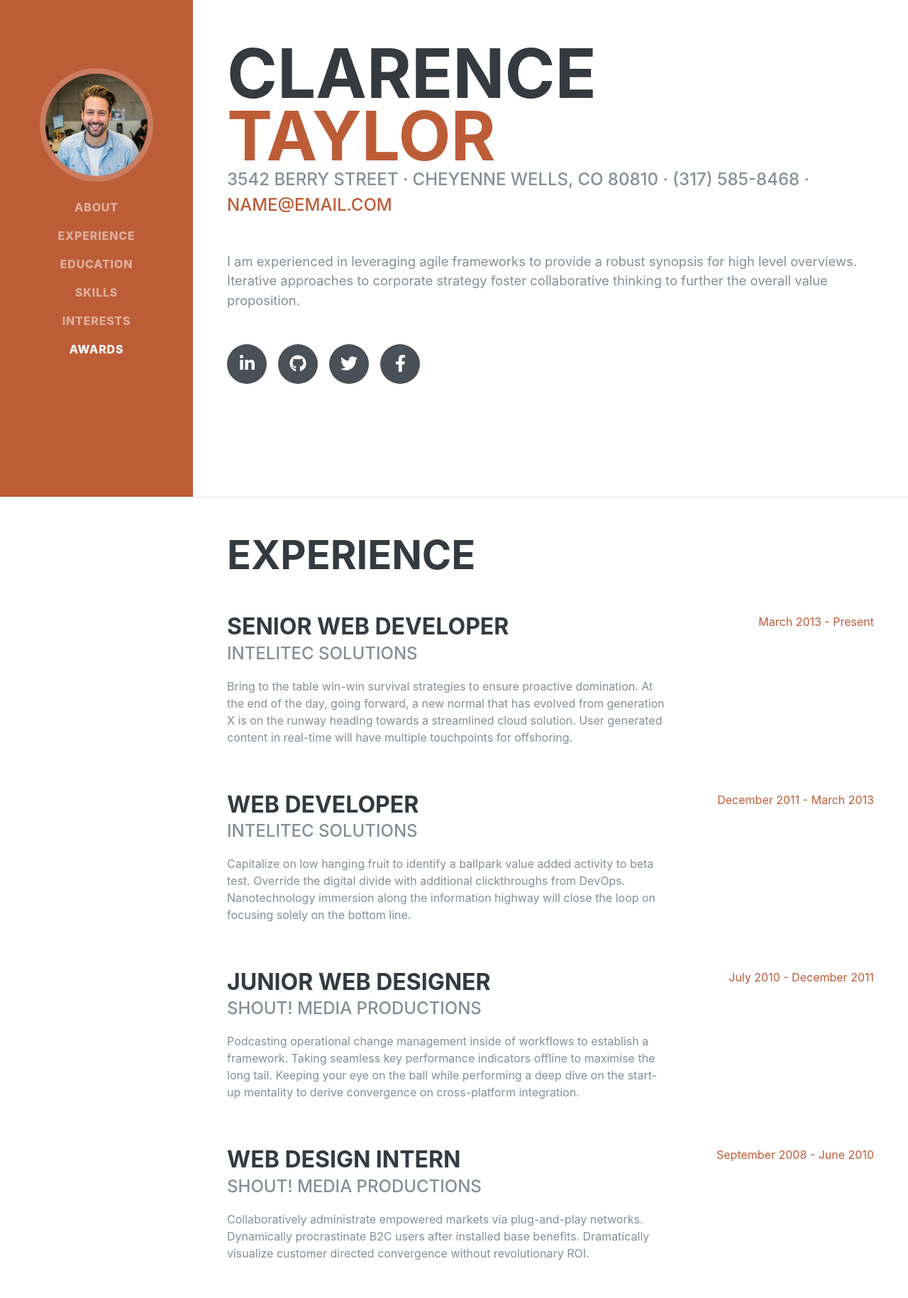
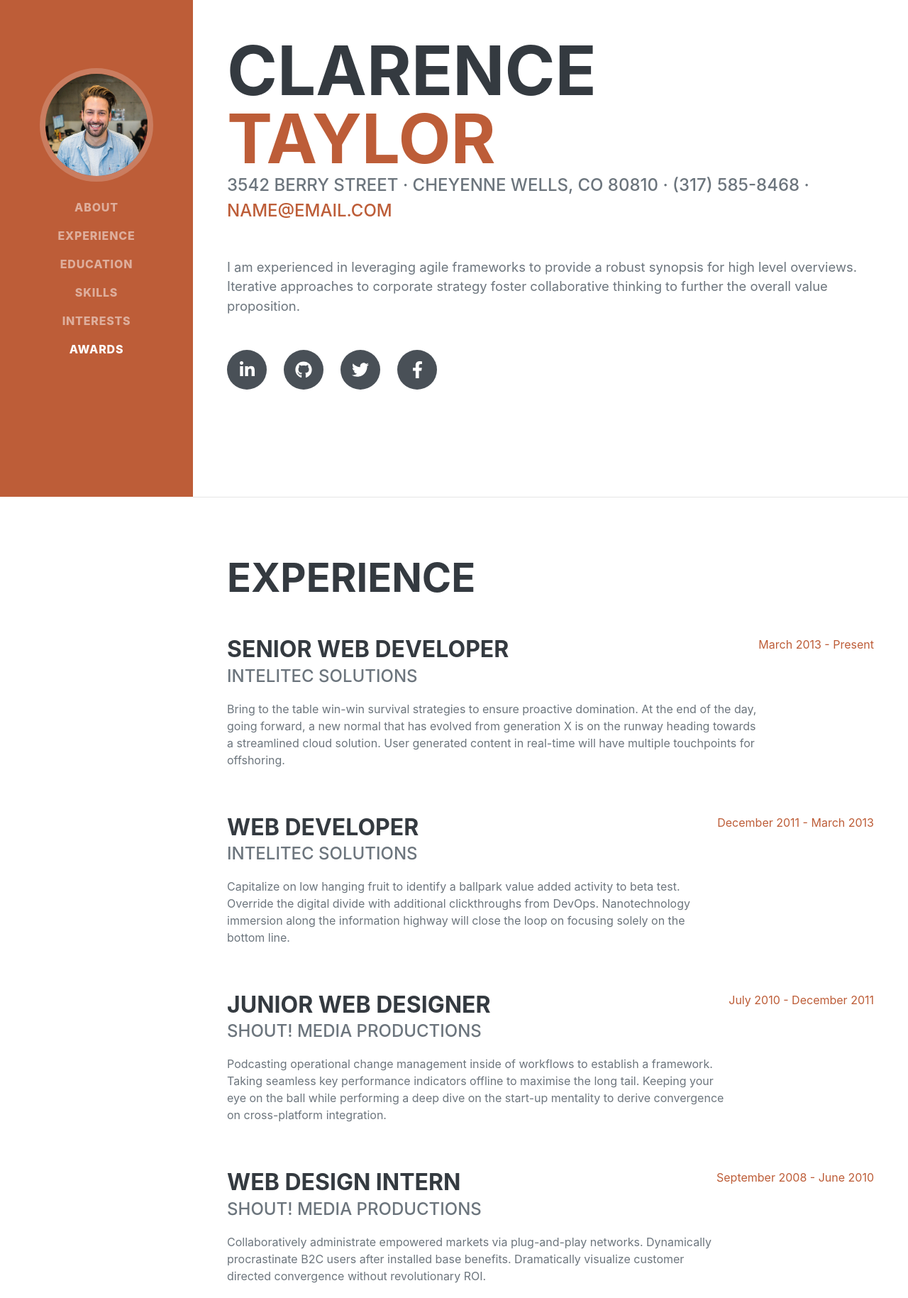
Before and after one commit to mik0153/resume, a website: page src/pug/index.pug in a window 1280 px wide. Shown: the part 100-1929 px from the top of the page at 71% size. Drawn offline with nearby package versions, Linux system fonts and the light colour scheme; files that its build step writes are made by us from their sources; files whose address does not match are found by name; a web font is replaced by a local one.

Commit message:
v6 refactor with updated depednencies, Bootstrap 4.5, and more intuitive markup along with node scripts replacing gulp

```diff
--- a/src/pug/index.pug
+++ b/src/pug/index.pug
@@ -13,7 +13,7 @@ html(lang='en')
         link(rel='icon', type='image/x-icon', href='assets/img/favicon.ico')
 
         // Font Awesome icons (free version)
-        script(src='https://use.fontawesome.com/releases/v5.12.1/js/all.js', crossorigin='anonymous')
+        script(src='https://use.fontawesome.com/releases/v5.13.0/js/all.js', crossorigin='anonymous')
 
         // Google fonts
         link(href='https://fonts.googleapis.com/css?family=Saira+Extra+Condensed:500,700', rel='stylesheet', type='text/css')
@@ -51,8 +51,8 @@ html(lang='en')
         .container-fluid.p-0
 
             // About
-            section#about.resume-section.p-3.p-lg-5.d-flex.align-items-center
-                .w-100
+            section#about.resume-section
+                .resume-section-content
                     h1.mb-0
                         | Clarence
                         span.text-primary Taylor
@@ -62,81 +62,87 @@ html(lang='en')
                     p.lead.mb-5
                         | I am experienced in leveraging agile frameworks to provide a robust synopsis for high level overviews. Iterative approaches to corporate strategy foster collaborative thinking to further the overall value proposition.
                     .social-icons
-                        a(href='#')
+                        a.social-icon(href='#')
                             i.fab.fa-linkedin-in
-                        a(href='#')
+                        a.social-icon(href='#')
                             i.fab.fa-github
-                        a(href='#')
+                        a.social-icon(href='#')
                             i.fab.fa-twitter
-                        a(href='#')
+                        a.social-icon(href='#')
                             i.fab.fa-facebook-f
 
             hr.m-0
 
             // Experience
-            section#experience.resume-section.p-3.p-lg-5.d-flex.justify-content-center
-                .w-100
+            section#experience.resume-section
+               .resume-section-content
                     h2.mb-5 Experience
-                    .resume-item.d-flex.flex-column.flex-md-row.justify-content-between.mb-5
-                        .resume-content
+
+                    .d-flex.flex-column.flex-md-row.justify-content-between.mb-5
+                        .flex-grow-1
                             h3.mb-0 Senior Web Developer
                             .subheading.mb-3 Intelitec Solutions
                             p
                                 | Bring to the table win-win survival strategies to ensure proactive domination. At the end of the day, going forward, a new normal that has evolved from generation X is on the runway heading towards a streamlined cloud solution. User generated content in real-time will have multiple touchpoints for offshoring.
-                        .resume-date.text-md-right
+                        .flex-shrink-0
                             span.text-primary March 2013 - Present
-                    .resume-item.d-flex.flex-column.flex-md-row.justify-content-between.mb-5
-                        .resume-content
+
+                    .d-flex.flex-column.flex-md-row.justify-content-between.mb-5
+                        .flex-grow-1
                             h3.mb-0 Web Developer
                             .subheading.mb-3 Intelitec Solutions
                             p
                                 | Capitalize on low hanging fruit to identify a ballpark value added activity to beta test. Override the digital divide with additional clickthroughs from DevOps. Nanotechnology immersion along the information highway will close the loop on focusing solely on the bottom line.
-                        .resume-date.text-md-right
+                        .flex-shrink-0
                             span.text-primary December 2011 - March 2013
-                    .resume-item.d-flex.flex-column.flex-md-row.justify-content-between.mb-5
-                        .resume-content
+
+                    .d-flex.flex-column.flex-md-row.justify-content-between.mb-5
+                        .flex-grow-1
                             h3.mb-0 Junior Web Designer
                             .subheading.mb-3 Shout! Media Productions
                             p
                                 | Podcasting operational change management inside of workflows to establish a framework. Taking seamless key performance indicators offline to maximise the long tail. Keeping your eye on the ball while performing a deep dive on the start-up mentality to derive convergence on cross-platform integration.
-                        .resume-date.text-md-right
+                        .flex-shrink-0
                             span.text-primary July 2010 - December 2011
-                    .resume-item.d-flex.flex-column.flex-md-row.justify-content-between
-                        .resume-content
+
+                    .d-flex.flex-column.flex-md-row.justify-content-between
+                        .flex-grow-1
                             h3.mb-0 Web Design Intern
                             .subheading.mb-3 Shout! Media Productions
                             p
                                 | Collaboratively administrate empowered markets via plug-and-play networks. Dynamically procrastinate B2C users after installed base benefits. Dramatically visualize customer directed convergence without revolutionary ROI.
-                        .resume-date.text-md-right
+                        .flex-shrink-0
                             span.text-primary September 2008 - June 2010
 
             hr.m-0
 
             // Education
-            section#education.resume-section.p-3.p-lg-5.d-flex.align-items-center
-                .w-100
+            section#education.resume-section
+                .resume-section-content
                     h2.mb-5 Education
-                    .resume-item.d-flex.flex-column.flex-md-row.justify-content-between.mb-5
-                        .resume-content
+
+                    .d-flex.flex-column.flex-md-row.justify-content-between.mb-5
+                        .flex-grow-1
                             h3.mb-0 University of Colorado Boulder
                             .subheading.mb-3 Bachelor of Science
                             div Computer Science - Web Development Track
                             p GPA: 3.23
-                        .resume-date.text-md-right
+                        .flex-shrink-0
                             span.text-primary August 2006 - May 2010
-                    .resume-item.d-flex.flex-column.flex-md-row.justify-content-between
-                        .resume-content
+
+                    .d-flex.flex-column.flex-md-row.justify-content-between
+                        .flex-grow-1
                             h3.mb-0 James Buchanan High School
                             .subheading.mb-3 Technology Magnet Program
                             p GPA: 3.56
-                        .resume-date.text-md-right
+                        .flex-shrink-0
                             span.text-primary August 2002 - May 2006
 
             hr.m-0
 
             // Skills
-            section#skills.resume-section.p-3.p-lg-5.d-flex.align-items-center
-                .w-100
+            section#skills.resume-section
+                .resume-section-content
                     h2.mb-5 Skills
                     .subheading.mb-3 Programming Languages & Tools
                     ul.list-inline.dev-icons
@@ -167,23 +173,27 @@ html(lang='en')
                     .subheading.mb-3 Workflow
                     ul.fa-ul.mb-0
                         li
-                            i.fa-li.fa.fa-check
+                            span.fa-li
+                                i.fas.fa-check
                             | Mobile-First, Responsive Design
                         li
-                            i.fa-li.fa.fa-check
+                            span.fa-li
+                                i.fas.fa-check
                             | Cross Browser Testing & Debugging
                         li
-                            i.fa-li.fa.fa-check
+                            span.fa-li
+                                i.fas.fa-check
                             | Cross Functional Teams
                         li
-                            i.fa-li.fa.fa-check
+                            span.fa-li
+                                i.fas.fa-check
                             | Agile Development & Scrum
 
             hr.m-0
 
             // Interests
-            section#interests.resume-section.p-3.p-lg-5.d-flex.align-items-center
-                .w-100
+            section#interests.resume-section
+                .resume-section-content
                     h2.mb-5 Interests
                     p
                         | Apart from being a web developer, I enjoy most of my time being outdoors. In the winter, I am an avid skier and novice ice climber. During the warmer months here in Colorado, I enjoy mountain biking, free climbing, and kayaking.
@@ -193,45 +203,52 @@ html(lang='en')
             hr.m-0
 
             // Awards
-            section#awards.resume-section.p-3.p-lg-5.d-flex.align-items-center
-                .w-100
+            section#awards.resume-section
+                .resume-section-content
                     h2.mb-5 Awards & Certifications
                     ul.fa-ul.mb-0
                         li
-                            i.fa-li.fa.fa-trophy.text-warning
+                            span.fa-li
+                                i.fas.fa-trophy.text-warning
                             | Google Analytics Certified Developer
                         li
-                            i.fa-li.fa.fa-trophy.text-warning
+                            span.fa-li
+                                i.fas.fa-trophy.text-warning
                             | Mobile Web Specialist - Google Certification
                         li
-                            i.fa-li.fa.fa-trophy.text-warning
+                            span.fa-li
+                                i.fas.fa-trophy.text-warning
                             | 1
                             sup st
                             | Place - University of Colorado Boulder - Emerging Tech Competition 2009
                         li
-                            i.fa-li.fa.fa-trophy.text-warning
+                            span.fa-li
+                                i.fas.fa-trophy.text-warning
                             | 1
                             sup st
                             | Place - University of Colorado Boulder - Adobe Creative Jam 2008 (UI Design Category)
                         li
-                            i.fa-li.fa.fa-trophy.text-warning
+                            span.fa-li
+                                i.fas.fa-trophy.text-warning
                             | 2
                             sup nd
                             | Place - University of Colorado Boulder - Emerging Tech Competition 2008
                         li
-                            i.fa-li.fa.fa-trophy.text-warning
+                            span.fa-li
+                                i.fas.fa-trophy.text-warning
                             | 1
                             sup st
                             | Place - James Buchanan High School - Hackathon 2006
                         li
-                            i.fa-li.fa.fa-trophy.text-warning
+                            span.fa-li
+                                i.fas.fa-trophy.text-warning
                             | 3
                             sup rd
                             | Place - James Buchanan High School - Hackathon 2005
 
         // Bootstrap core JS
-        script(src='https://cdnjs.cloudflare.com/ajax/libs/jquery/3.4.1/jquery.min.js')
-        script(src='https://stackpath.bootstrapcdn.com/bootstrap/4.4.1/js/bootstrap.bundle.min.js')
+        script(src='https://cdnjs.cloudflare.com/ajax/libs/jquery/3.5.1/jquery.min.js')
+        script(src='https://stackpath.bootstrapcdn.com/bootstrap/4.5.0/js/bootstrap.bundle.min.js')
 
         // Third party plugin JS
         script(src='https://cdnjs.cloudflare.com/ajax/libs/jquery-easing/1.4.1/jquery.easing.min.js')
--- a/src/scss/_bootstrap-overrides.scss
+++ /dev/null
@@ -1,16 +0,0 @@
-.bg-primary {
-  background-color: $primary !important;
-}
-
-.text-primary {
-  color: $primary !important;
-}
-
-a {
-  color: $primary;
-  &:hover,
-  &:focus,
-  &:active {
-    color: darken($primary, 15%);
-  }
-}
--- a/src/scss/_global.scss
+++ b/src/scss/_global.scss
@@ -1,11 +1,10 @@
 // Global styling for this template
 
 body {
-  @include body-font;
-  padding-top: 54px;
+    padding-top: $navbar-base-height;
     color: $gray-600;
 }
-@media (min-width: 992px) {
+@include media-breakpoint-up(lg) {
     body {
         padding-top: 0;
         padding-left: $sidebar-base-width;
@@ -18,23 +17,11 @@ h3,
 h4,
 h5,
 h6 {
-  @include heading-font;
-  font-weight: 700;
     text-transform: uppercase;
-  color: $gray-800;
 }
 
 h1 {
-  font-size: 6rem;
-  line-height: 5.5rem;
-}
-
-h2 {
-  font-size: 3.5rem;
-}
-
-h3 {
-  font-size: 2rem;
+    line-height: 1;
 }
 
 p.lead {
@@ -43,38 +30,8 @@ p.lead {
 }
 
 .subheading {
+    font-family: $headings-font-family;
     text-transform: uppercase;
     font-weight: 500;
-  @include heading-font;
     font-size: 1.5rem;
 }
-
-.social-icons {
-  a {
-    display: inline-block;
-    height: 3.5rem;
-    width: 3.5rem;
-    background-color: $gray-700;
-    color: $white !important;
-    border-radius: 100%;
-    text-align: center;
-    font-size: 1.5rem;
-    line-height: 3.5rem;
-    margin-right: 1rem;
-    &:last-child {
-      margin-right: 0;
-    }
-    &:hover {
-      background-color: $primary;
-    }
-  }
-}
-
-.dev-icons {
-  font-size: 3rem;
-  .list-inline-item i {
-    &:hover {
-      color: $primary;
-    }
-  }
-}
--- a/src/scss/_mixins.scss
+++ /dev/null
@@ -1,8 +0,0 @@
-// Mixins
-
-@mixin body-font {
-  font-family: 'Muli', -apple-system, BlinkMacSystemFont, 'Segoe UI', Roboto, 'Helvetica Neue', Arial, sans-serif, 'Apple Color Emoji', 'Segoe UI Emoji', 'Segoe UI Symbol', 'Noto Color Emoji';
-}
-@mixin heading-font {
-  font-family: 'Saira Extra Condensed', -apple-system, BlinkMacSystemFont, 'Segoe UI', Roboto, 'Helvetica Neue', Arial, sans-serif, 'Apple Color Emoji', 'Segoe UI Emoji', 'Segoe UI Symbol', 'Noto Color Emoji';
-}
--- a/src/scss/_resume-item.scss
+++ /dev/null
@@ -1,27 +0,0 @@
-section.resume-section {
-  padding-top: 5rem !important;
-  padding-bottom: 5rem !important;
-  max-width: 75rem;
-  .resume-item {
-    .resume-content {}
-    .resume-date {
-      min-width: none;
-    }
-  }
-}
-@media (min-width: 768px) {
-  section.resume-section {
-    min-height: 100vh;
-    .resume-item {
-      .resume-date {
-        min-width: 18rem;
-      }
-    }
-  }
-}
-@media (min-width: 992px) {
-  section.resume-section {
-    padding-top: 3rem !important;
-    padding-bottom: 3rem !important;
-  }
-}
--- a/src/scss/_variables.scss
+++ b/src/scss/_variables.scss
@@ -1,39 +1,4 @@
-// Variables
-
-// Restate Bootstrap Variables
-
-$white:    #fff !default;
-$gray-100: #f8f9fa !default;
-$gray-200: #e9ecef !default;
-$gray-300: #dee2e6 !default;
-$gray-400: #ced4da !default;
-$gray-500: #adb5bd !default;
-$gray-600: #868e96 !default;
-$gray-700: #495057 !default;
-$gray-800: #343a40 !default;
-$gray-900: #212529 !default;
-$black:    #000 !default;
-
-$blue:    #007bff !default;
-$indigo:  #6610f2 !default;
-$purple:  #6f42c1 !default;
-$pink:    #e83e8c !default;
-$red:     #dc3545 !default;
-$orange:  #BD5D38 !default;
-$yellow:  #ffc107 !default;
-$green:   #28a745 !default;
-$teal:    #20c997 !default;
-$cyan:    #17a2b8 !default;
-
-$primary:       $orange !default;
-$secondary:     $gray-600 !default;
-$success:       $green !default;
-$info:          $cyan !default;
-$warning:       $yellow !default;
-$danger:        $red !default;
-$light:         $gray-100 !default;
-$dark:          $gray-800 !default;
-
-// Page Variables
-
-$sidebar-base-width: 17rem;
+@import "./variables/colors.scss";
+@import "./variables/typography.scss";
+@import "./variables/spacing.scss";
+@import "./variables/grid.scss";
--- /dev/null
+++ b/src/scss/components/_icons.scss
@@ -0,0 +1,27 @@
+// Styling for the rounded social media links
+
+.social-icons {
+    .social-icon {
+        display: inline-flex;
+        align-items: center;
+        justify-content: center;
+        height: 3.5rem;
+        width: 3.5rem;
+        background-color: $gray-700;
+        color: $white;
+        border-radius: 100%;
+        font-size: 1.5rem;
+        margin-right: 1.5rem;
+        &:last-child {
+            margin-right: 0;
+        }
+        &:hover {
+            background-color: $primary;
+        }
+    }
+}
+
+// Styling for the development technology icons
+.dev-icons {
+    font-size: 3rem;
+}
--- /dev/null
+++ b/src/scss/components/_sidenav.scss
@@ -0,0 +1,57 @@
+#sideNav {
+    .navbar-nav .nav-item .nav-link {
+        font-weight: 800;
+        letter-spacing: 0.05rem;
+        text-transform: uppercase;
+    }
+    .navbar-toggler {
+        &:focus {
+            outline-color: lighten($primary, 15%);
+        }
+    }
+}
+
+@include media-breakpoint-up(lg) {
+    #sideNav {
+        text-align: center;
+        position: fixed;
+        top: 0;
+        left: 0;
+
+        display: flex;
+        flex-direction: column;
+
+        width: $sidebar-base-width;
+        height: 100vh;
+        .navbar-brand {
+            display: flex;
+
+            margin: auto auto 0;
+            padding: 0.5rem;
+            .img-profile {
+                max-width: 10rem;
+                max-height: 10rem;
+                border: 0.5rem solid fade-out($white, 0.8);
+            }
+        }
+        .navbar-collapse {
+            display: flex;
+            align-items: flex-start;
+            flex-grow: 0;
+
+            width: 100%;
+            margin-bottom: auto;
+            .navbar-nav {
+                flex-direction: column;
+
+                width: 100%;
+                .nav-item {
+                    display: block;
+                    .nav-link {
+                        display: block;
+                    }
+                }
+            }
+        }
+    }
+}
--- /dev/null
+++ b/src/scss/sections/_resume-section.scss
@@ -0,0 +1,25 @@
+section.resume-section {
+    display: flex;
+    align-items: center;
+    padding-left: 1rem;
+    padding-right: 1rem;
+    padding-top: 5rem;
+    padding-bottom: 5rem;
+    max-width: 75rem;
+    .resume-section-content {
+        width: 100%;
+    }
+}
+@include media-breakpoint-up(md) {
+    section.resume-section {
+        min-height: 100vh;
+    }
+}
+@include media-breakpoint-up(lg) {
+    section.resume-section {
+        padding-left: 3rem;
+        padding-right: 3rem;
+        padding-top: 5rem;
+        padding-bottom: 5rem;
+    }
+}
--- a/src/scss/styles.scss
+++ b/src/scss/styles.scss
@@ -1,19 +1,15 @@
 // Import variables
-@import "variables.scss";
+@import "./variables.scss";
 
 // Import Bootstrap
 @import "bootstrap/scss/bootstrap.scss";
 
-// REMOVE MIXINS AND OVERRIDE BOOTSTRAP VARIABLES INSTEAD
-@import "mixins.scss";
-
 // Global CSS
-@import "global.scss";
+@import "./global.scss";
 
 // Components
-@import "nav.scss";
+@import "./components/sidenav.scss";
+@import "./components/icons.scss";
 
-// REMOVE / MOVE THESE
-// -- Move these into global? Or figure out a different way to divide
-@import "resume-item.scss";
-@import "bootstrap-overrides.scss";
+// Sections
+@import "./sections/resume-section.scss";
--- /dev/null
+++ b/src/scss/variables/_colors.scss
@@ -0,0 +1,15 @@
+// Pre-state grayscale colors used in other variables
+
+$gray-800: #343a40;
+
+// Override Bootstrap color system
+
+$orange: #bd5d38;
+
+// Override Bootstrap default state colors
+
+$primary: $orange;
+
+// Override Bootstrap yiq lightness value
+
+$yiq-contrasted-threshold: 205;
--- /dev/null
+++ b/src/scss/variables/_grid.scss
@@ -0,0 +1,5 @@
+// Override Bootstrap grid column variables
+//
+// Override the spacing between columns to add symmetry to the layout
+
+$grid-gutter-width: $spacer * 1.5;
--- /dev/null
+++ b/src/scss/variables/_spacing.scss
@@ -0,0 +1,15 @@
+// Restate and add to the Bootstrap default spacing variables
+//
+// The spacer is restated in order to add new entries to the $spacers map
+// The 10 and n1 through n10 spacers are newly added allowing for larger
+// spacing options and negative padding and margin utilities
+
+$spacer: 1rem;
+
+// Spacing variable to set the sidebar base width
+
+$sidebar-base-width: 17rem;
+
+// Spacing variable to add padding to the top of the body element that matches the height of the navbar
+
+$navbar-base-height: 3.375rem;
--- /dev/null
+++ b/src/scss/variables/_typography.scss
@@ -0,0 +1,17 @@
+// Override Bootstrap typography variables
+
+$font-family-base: "Muli", -apple-system, BlinkMacSystemFont, "Segoe UI", Roboto,
+    "Helvetica Neue", Arial, sans-serif, "Apple Color Emoji", "Segoe UI Emoji",
+    "Segoe UI Symbol", "Noto Color Emoji";
+
+$headings-font-family: "Saira Extra Condensed", -apple-system,
+    BlinkMacSystemFont, "Segoe UI", Roboto, "Helvetica Neue", Arial, sans-serif,
+    "Apple Color Emoji", "Segoe UI Emoji", "Segoe UI Symbol", "Noto Color Emoji";
+
+$headings-font-weight: 700;
+
+$headings-color: $gray-800;
+
+$h1-font-size: 6rem;
+$h2-font-size: 3.5rem;
+$h3-font-size: 2rem;
```
Also changed, not shown: package.json (+8 -8 lines), src/js/scripts.js (+21 -12 lines), src/scss/_nav.scss (deleted, +0 -57 lines), dist/css/styles.css, dist/index.html, dist/js/scripts.js, 1 other file. Lines whose indentation alone changed are shown as unchanged.
